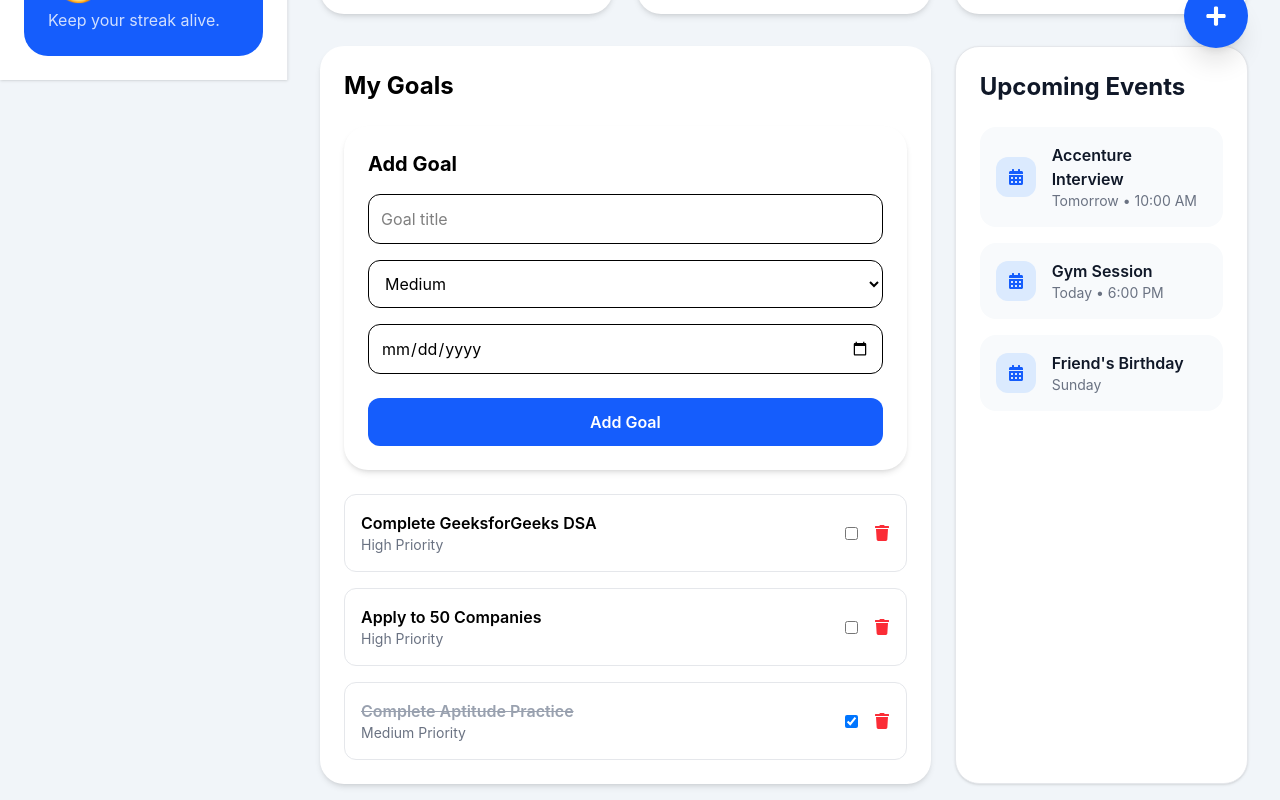
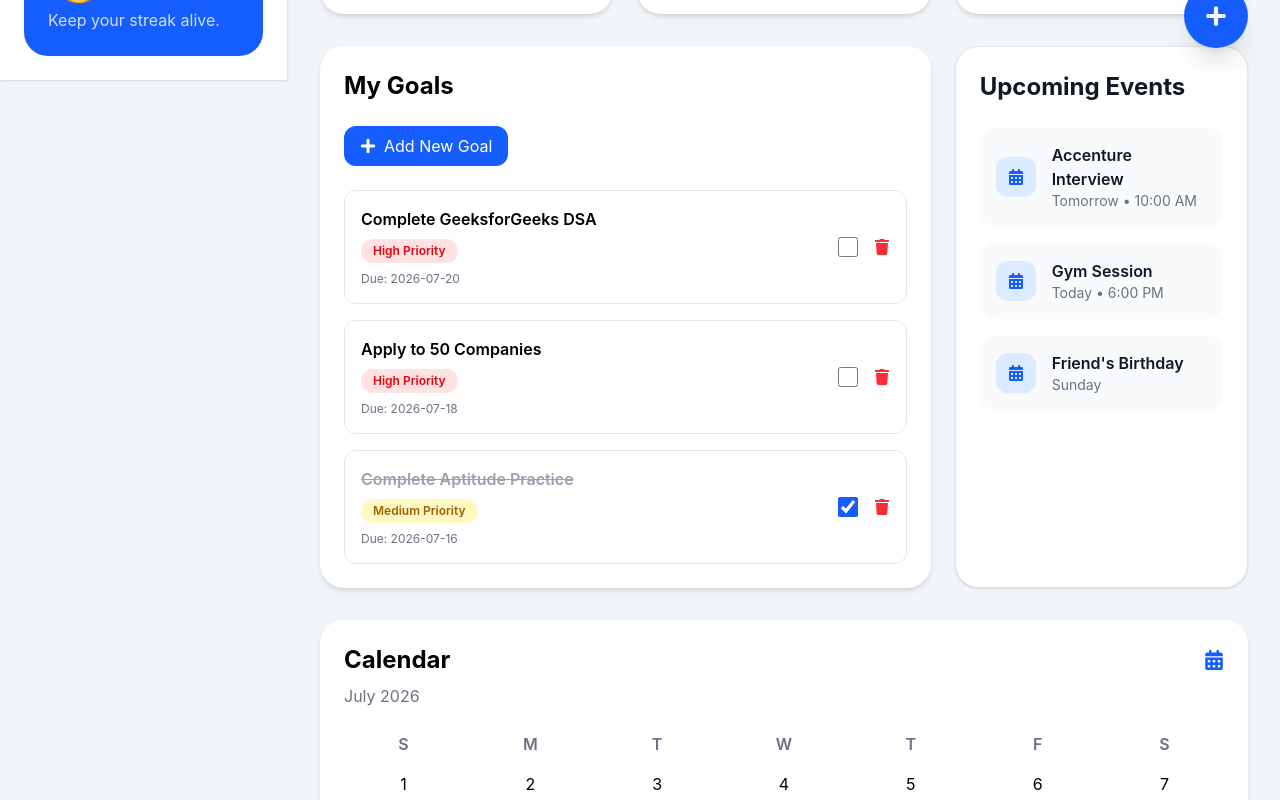
Before and after one commit to RamsaiGoud/MissionTrack, a React (Vite) app in the folder frontend/: page /dashboard in a window 1280 px wide. Shown: the part 720-1520 px from the top of the page. Built offline with nearby package versions, Linux system fonts and the light colour scheme.

Commit message:
Completed Goal Management feature

```diff
--- a/frontend/src/components/dashboard/GoalList.tsx
+++ b/frontend/src/components/dashboard/GoalList.tsx
@@ -1,9 +1,10 @@
+import { useState } from "react";
 import AddGoalForm from "./AddGoalForm";
-import { useState } from "react";
 import { goals as initialGoals } from "../../data/goals";
-import { FaTrash } from "react-icons/fa";
+import { FaTrash, FaPlus } from "react-icons/fa";
 
 export default function GoalList() {
+  const [showForm, setShowForm] = useState(false);
   const [goals, setGoals] = useState(initialGoals);
 
   function toggleGoal(id: number) {
@@ -21,6 +22,7 @@ export default function GoalList() {
       goals.filter((goal) => goal.id !== id)
     );
   }
+
   function addGoal(goal: {
     title: string;
     priority: "High" | "Medium" | "Low";
@@ -35,16 +37,33 @@ export default function GoalList() {
     };
 
     setGoals((prevGoals) => [...prevGoals, newGoal]);
+    setShowForm(false);
   }
 
   return (
     <div className="rounded-3xl bg-white p-6 shadow-md">
-      <h2 className="text-2xl font-bold mb-6">
+      <h2 className="mb-6 text-2xl font-bold">
         My Goals
       </h2>
+
+      <div className="mb-6">
+        <button
+          onClick={() => setShowForm(!showForm)}
+          className="flex items-center gap-2 rounded-xl bg-blue-600 px-4 py-2 text-white hover:bg-blue-700"
+        >
+          <FaPlus />
+
+          {showForm ? "Close Form" : "Add New Goal"}
+        </button>
+
+        {showForm && (
+          <div className="mt-4">
             <AddGoalForm onAddGoal={addGoal} />
+          </div>
+        )}
+      </div>
 
-<div className="mt-6 space-y-4">
+      <div className="space-y-4">
         {goals.map((goal) => (
           <div
             key={goal.id}
@@ -61,8 +80,20 @@ export default function GoalList() {
                 {goal.title}
               </h3>
 
-              <p className="text-sm text-gray-500">
+              <p
+                className={`mt-2 inline-block rounded-full px-3 py-1 text-xs font-semibold ${
+                  goal.priority === "High"
+                    ? "bg-red-100 text-red-600"
+                    : goal.priority === "Medium"
+                    ? "bg-yellow-100 text-yellow-700"
+                    : "bg-green-100 text-green-700"
+                }`}
+              >
                 {goal.priority} Priority
+              </p>
+
+              <p className="mt-2 text-xs text-gray-500">
+                Due: {goal.dueDate}
               </p>
             </div>
 
@@ -71,11 +102,12 @@ export default function GoalList() {
                 type="checkbox"
                 checked={goal.completed}
                 onChange={() => toggleGoal(goal.id)}
+                className="h-5 w-5 accent-blue-600"
               />
 
               <button
                 onClick={() => deleteGoal(goal.id)}
-                className="text-red-500"
+                className="text-red-500 hover:text-red-700"
               >
                 <FaTrash />
               </button>
```
Lines whose indentation alone changed are shown as unchanged.
